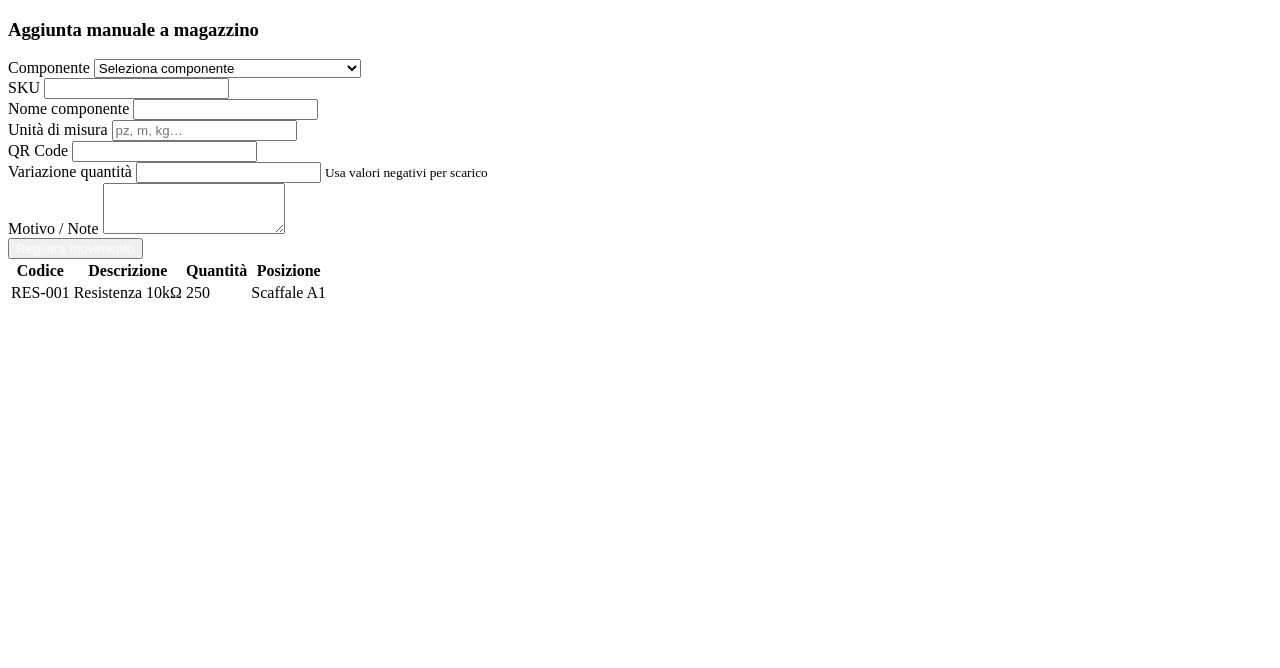
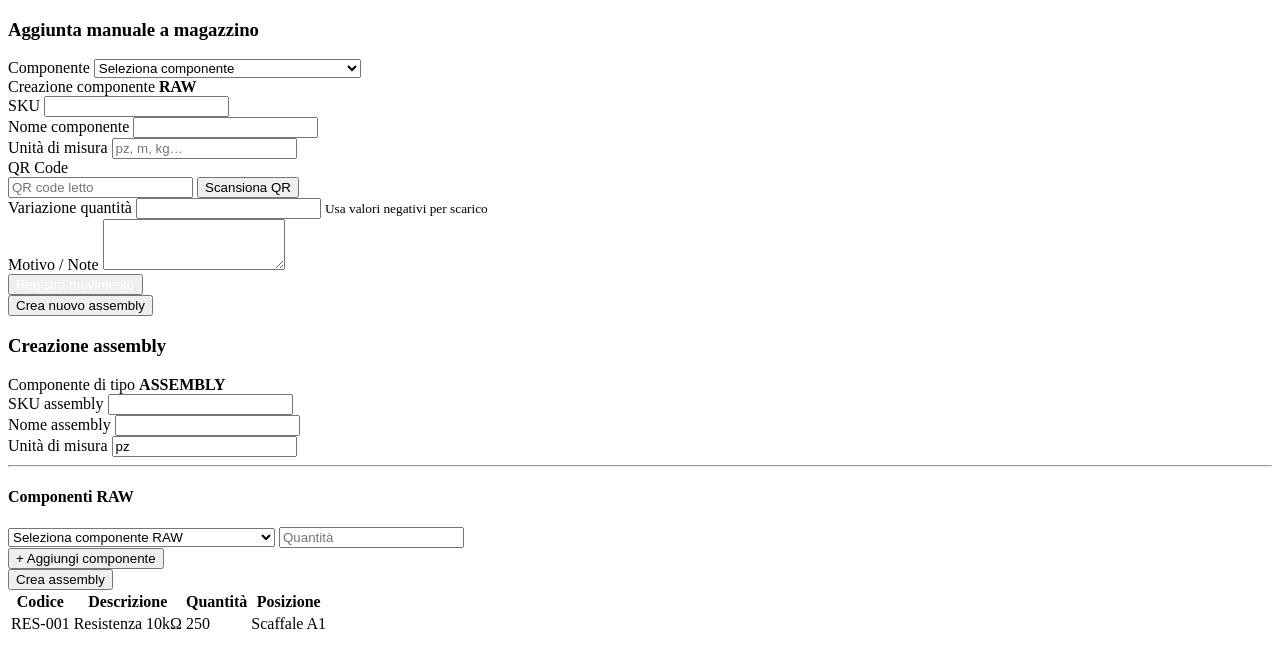
Before and after one commit to magghi111111/SSM, a PHP site: page /frontend/magazzino/magazzino.php in a window 1280 px wide. Shown: the top 668 px of the page. Run offline with PHP 8.4, Linux system fonts and the light colour scheme.

Commit message:
Modifiche magazzino

```diff
--- a/frontend/magazzino/magazzino.php
+++ b/frontend/magazzino/magazzino.php
@@ -11,6 +11,29 @@
     } else {
       box.classList.add('hidden');
     }
+  }
+  function toggleAssemblyBuilder() {
+    document
+      .getElementById('assembly-builder')
+      .classList.toggle('hidden');
+  }
+
+  function addAssemblyRow() {
+    const container = document.getElementById('assembly-rows');
+
+    const row = document.createElement('div');
+    row.className = 'assembly-row';
+
+    row.innerHTML = `
+      <select>
+        <option value="">Seleziona componente RAW</option>
+        <option value="1">RAW-RES-10K – Resistenza 10K</option>
+        <option value="2">RAW-CAP-100uF – Condensatore 100uF</option>
+      </select>
+      <input type="number" placeholder="Quantità" min="1">
+    `;
+
+    container.appendChild(row);
   }
 </script>
 <body>
@@ -32,6 +55,10 @@
           </select>
         </div>
         <div id="nuovo-componente" class="form-group full-width hidden">
+          <div class="component-type-badge">
+            Creazione componente <strong>RAW</strong>
+          </div>
+
           <div class="form-grid nested">
 
             <div class="form-group">
@@ -50,8 +77,14 @@
             </div>
 
             <div class="form-group">
-              <label for="qrcode">QR Code</label>
-              <input type="text" name="qrcode" id="qrcode">
+              <label>QR Code</label>
+
+              <div class="qr-input-group">
+                <input type="text" name="qrcode" id="qrcode" placeholder="QR code letto" readonly>
+                <button type="button" class="btn-secondary">
+                  Scansiona QR
+                </button>
+              </div>
             </div>
           </div>
 
@@ -74,9 +107,71 @@
         <div class="form-actions">
           <button type="submit" class="btn-primary" style="color: white; text-decoration: none;">Registra movimento</button>
         </div>
+      </form>
+    </div>
 
+    <div class="card full">
+      <button type="button" class="btn secondary" onclick="toggleAssemblyBuilder()">Crea nuovo assembly</button>
+    </div>
+    <div id="assembly-builder" class="card full hidden">
+
+      <h3 class="card-title">Creazione assembly</h3>
+
+      <div class="component-type-badge">
+        Componente di tipo <strong>ASSEMBLY</strong>
+      </div>
+
+      <form class="assembly-form">
+
+        <div class="form-grid">
+
+          <div class="form-group">
+            <label for="assembly_sku">SKU assembly</label>
+            <input type="text" id="assembly_sku">
+          </div>
+
+          <div class="form-group">
+            <label for="assembly_nome">Nome assembly</label>
+            <input type="text" id="assembly_nome">
+          </div>
+
+          <div class="form-group">
+            <label for="assembly_unita">Unità di misura</label>
+            <input type="text" id="assembly_unita" value="pz">
+          </div>
+
+        </div>
+
+        <hr>
+
+        <h4>Componenti RAW</h4>
+
+        <div id="assembly-rows">
+
+          <div class="assembly-row">
+            <select>
+              <option value="">Seleziona componente RAW</option>
+              <option value="1">RAW-RES-10K – Resistenza 10K</option>
+              <option value="2">RAW-CAP-100uF – Condensatore 100uF</option>
+            </select>
+
+            <input type="number" placeholder="Quantità" min="1">
+          </div>
+
+        </div>
+
+        <button type="button"
+                class="btn small"
+                onclick="addAssemblyRow()">
+          + Aggiungi componente
+        </button>
+
+        <div class="form-actions">
+          <button type="submit" class="btn primary">
+            Crea assembly
+          </button>
+        </div>
       </form>
-
     </div>
 
     <div class="card full">
```
Also changed, not shown: frontend/stile.css (+36 -1 lines).
